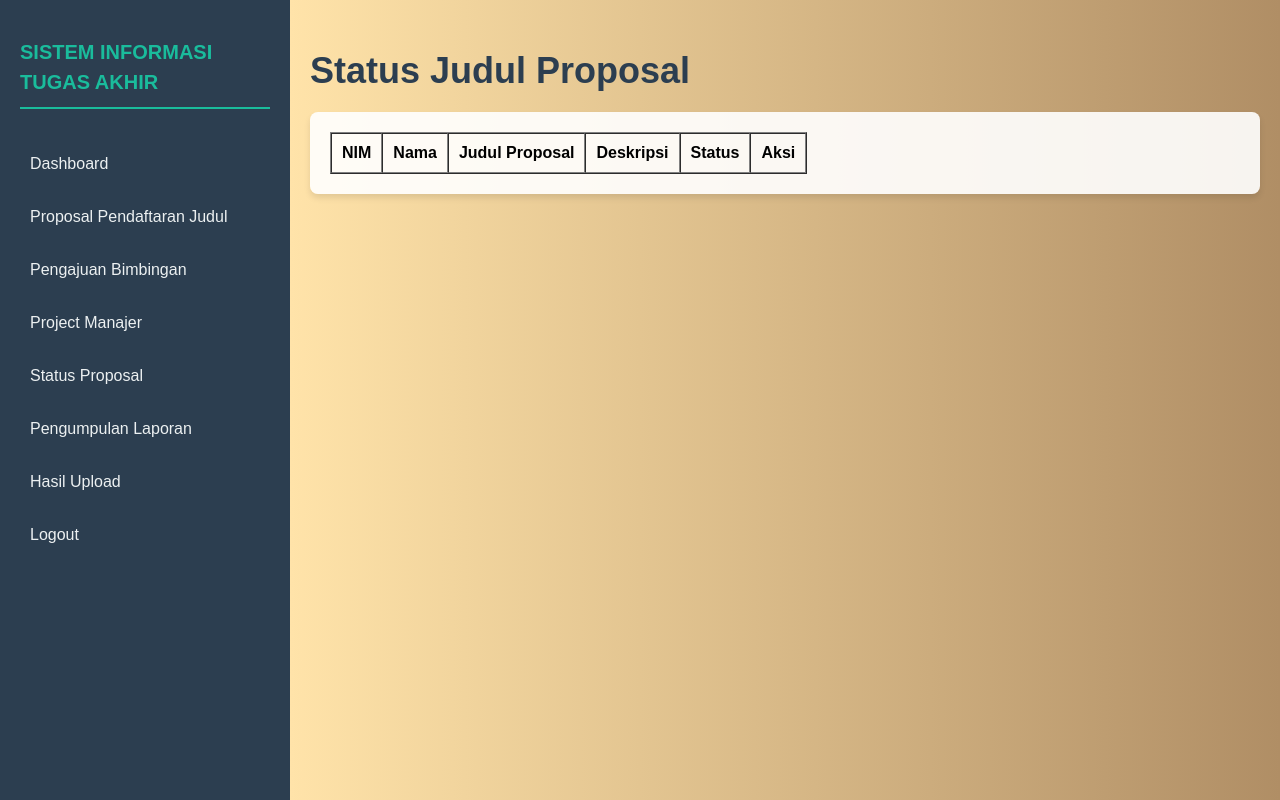
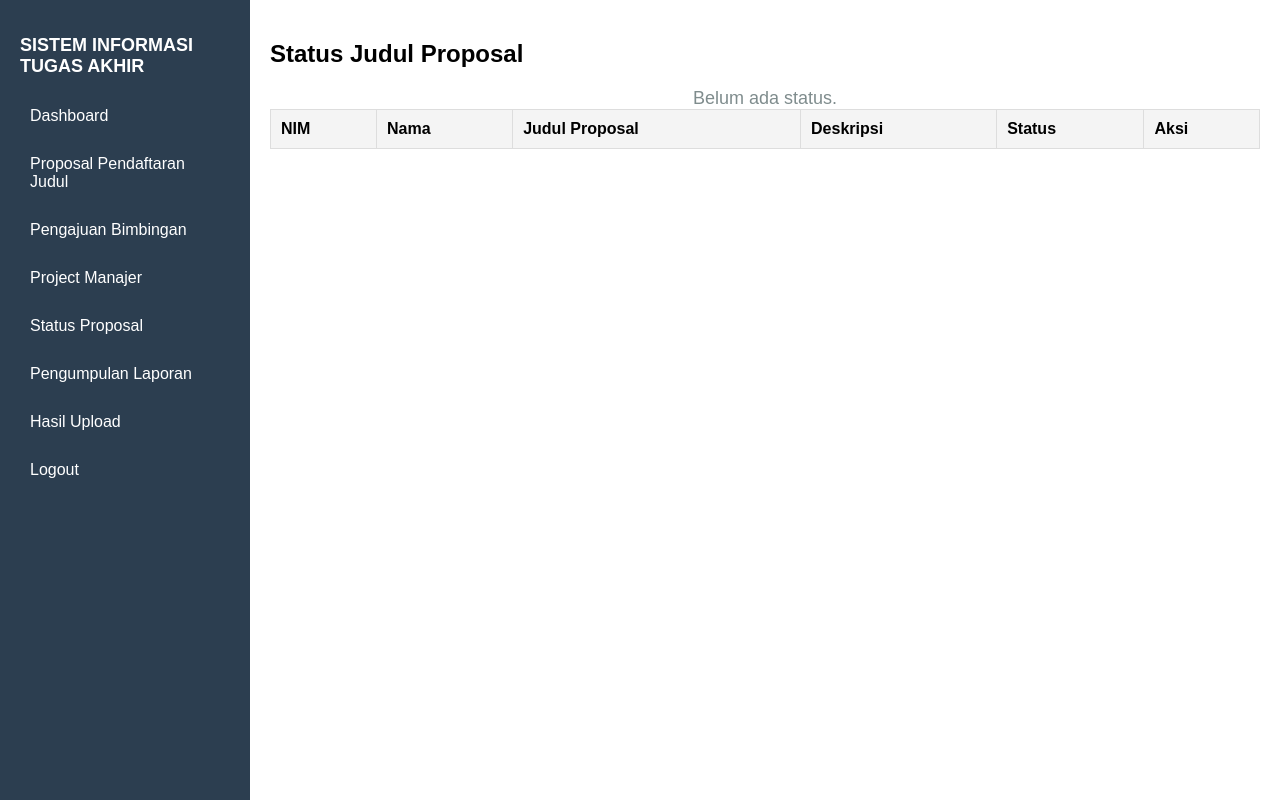
Before and after one commit to Spado76/tgs, a plain HTML site: page statusjudul.html in a window 1280 px wide. Drawn offline with Linux system fonts and the light colour scheme.

```diff
--- a/statusjudul.html
+++ b/statusjudul.html
@@ -4,16 +4,100 @@
   <meta charset="UTF-8">
   <meta name="viewport" content="width=device-width, initial-scale=1.0">
   <title>Status Judul Proposal</title>
-  <link rel="stylesheet" href="style.css">
+  <style>
+    body {
+      font-family: Arial, sans-serif;
+      margin: 0;
+      padding: 0;
+      display: flex;
+      height: 100vh;
+    }
+    .container {
+      display: flex;
+      width: 100%;
+    }
+    .sidebar {
+      width: 250px;
+      background-color: #2c3e50;
+      color: white;
+      padding: 20px;
+      box-sizing: border-box;
+    }
+    .sidebar h2 {
+      font-size: 18px;
+      margin-bottom: 20px;
+    }
+    .sidebar nav ul {
+      list-style: none;
+      padding: 0;
+    }
+    .sidebar nav ul li {
+      margin: 10px 0;
+    }
+    .sidebar nav ul li a {
+      text-decoration: none;
+      color: white;
+      display: block;
+      padding: 10px;
+      border-radius: 4px;
+    }
+    .sidebar nav ul li a:hover {
+      background-color: #34495e;
+    }
+    .main-content {
+      flex: 1;
+      padding: 20px;
+      box-sizing: border-box;
+    }
+    h1 {
+      font-size: 24px;
+      margin-bottom: 20px;
+    }
+    table {
+      width: 100%;
+      border-collapse: collapse;
+      margin-bottom: 20px;
+    }
+    table th, table td {
+      border: 1px solid #ddd;
+      padding: 10px;
+      text-align: left;
+    }
+    table th {
+      background-color: #f4f4f4;
+    }
+    .message {
+      text-align: center;
+      font-size: 18px;
+      color: #7f8c8d;
+    }
+    button {
+      color: white;
+      background-color: red;
+      border: none;
+      padding: 5px 10px;
+      cursor: pointer;
+      border-radius: 4px;
+    }
+    button:hover {
+      background-color: darkred;
+    }
+  </style>
   <script>
     document.addEventListener('DOMContentLoaded', () => {
       const tableBody = document.getElementById('data-judul');
+      const message = document.getElementById('message');
 
       // Load data from localStorage
       const judulList = JSON.parse(localStorage.getItem('judulList')) || [];
 
       // Function to render data to the table
       function renderTable() {
+        if (judulList.length === 0) {
+          message.textContent = 'Belum ada status.';
+          tableBody.innerHTML = ''; // Pastikan tabel kosong
+        } else {
+          message.textContent = ''; // Kosongkan pesan
           tableBody.innerHTML = '';
           judulList.forEach((judul, index) => {
             const row = document.createElement('tr');
@@ -23,10 +107,11 @@
               <td>${judul.judul}</td>
               <td>${judul.deskripsi}</td>
               <td style="color: green; font-weight: bold;">Disetujui</td>
-            <td><button style="color: white; background-color: red; border: none; padding: 5px 10px; cursor: pointer;" onclick="hapusData(${index})">Hapus</button></td>
+              <td><button onclick="hapusData(${index})">Hapus</button></td>
             `;
             tableBody.appendChild(row);
           });
+        }
       }
 
       // Function to delete data
@@ -64,6 +149,7 @@
     <div class="main-content">
       <section>
         <h1>Status Judul Proposal</h1>
+        <div id="message" class="message"></div>
         <div class="overview-box">
           <table border="1" cellpadding="10" cellspacing="0">
             <thead>
@@ -77,7 +163,7 @@
               </tr>
             </thead>
             <tbody id="data-judul">
-              <!-- Data will be dynamically inserted here -->
+              <!-- Data akan diisi secara dinamis -->
             </tbody>
           </table>
         </div>
```
Also changed, not shown: laporanjudul.html (+18 -7 lines). Lines whose indentation alone changed are shown as unchanged.
